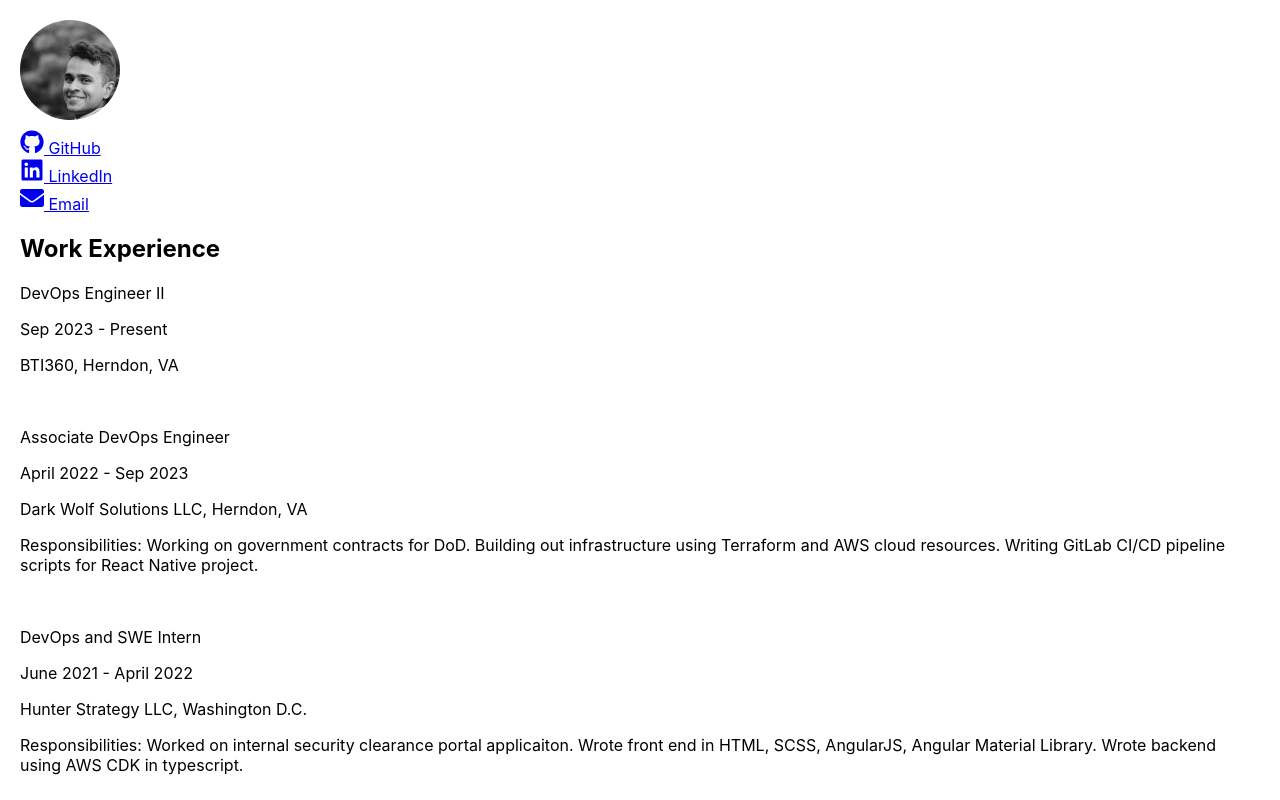
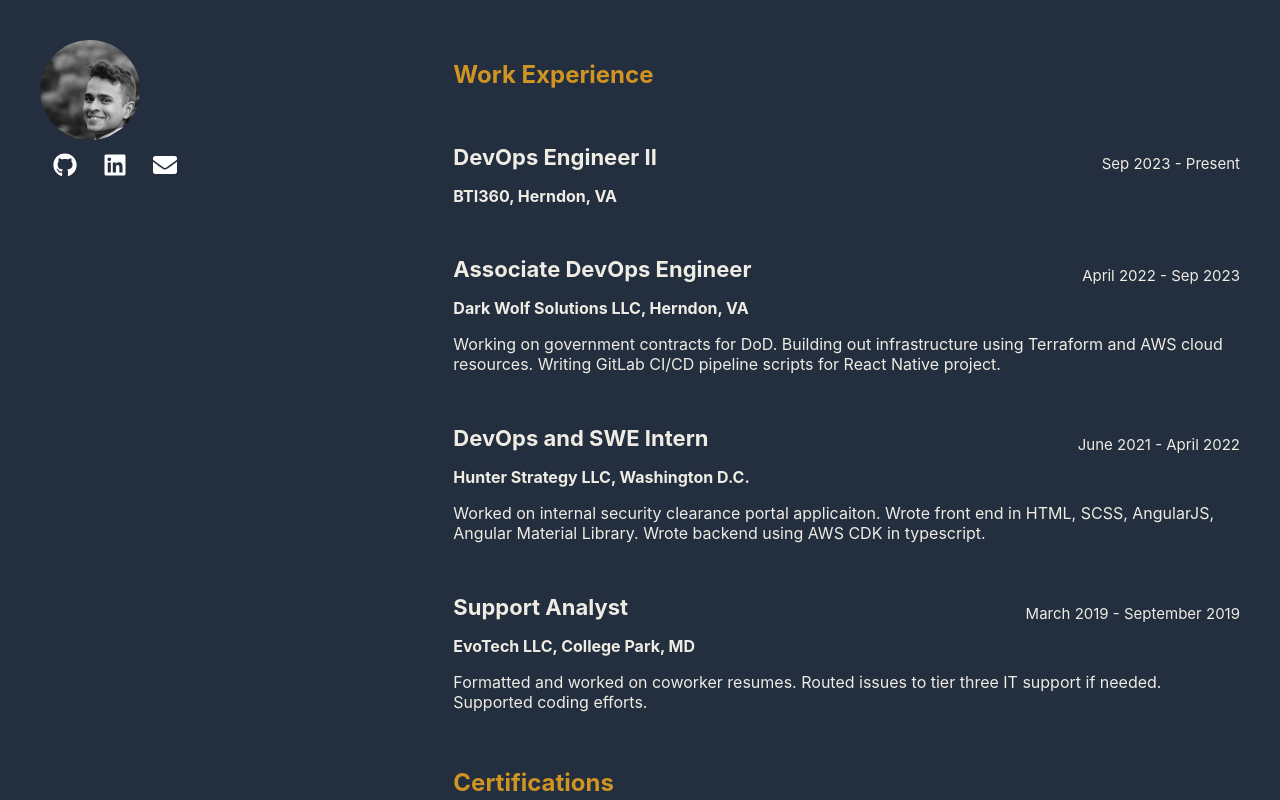
Before and after one commit to calebvarghese/resume, a React (Create React App) app in the folder frontend/: page / in a window 1280 px wide. Shown: the top 800 px of the page. Built offline with nearby package versions, Linux system fonts and the light colour scheme.

Commit message:
get working prototype

```diff
--- a/frontend/src/homepage.js
+++ b/frontend/src/homepage.js
@@ -3,67 +3,74 @@ import { FaGithub, FaLinkedin, FaEnvelope } from 'react-icons/fa'; // Import spe
 
 function HomePage() {
   return (
-    <div style={{ padding: '20px' }}>
+    <div className='homepage-container'>
       {/* Top left image */}
-      <div style={{ display: 'flex', alignItems: 'center' }}>
+      <div className='profile-section'>
         <img
           src="/ProPic.jpeg"
           alt="Profile"
           style={{ width: '100px', borderRadius: '50%' }}
         />
+
+        {/* Social media icons
+        style={{ marginTop: '10px', display: 'flex', flexDirection: 'row', padding: '10px' }}
+        */}
+        <div className='social-wrapper'>
+            <a href="https://github.com/calebvarghese" class="icon github">
+            <FaGithub size={24} />
+            </a>
+
+            <a href="https://www.linkedin.com/in/caleb-varghese/" class="icon linkedin">
+            <FaLinkedin size={24} />
+            </a>
+            <a href="mailto:rougher-earners-02@icloud.com" class="icon email">
+            <FaEnvelope size={24} />
+            </a>
+        </div>
       </div>
 
-      {/* Social media icons */}
-      <div style={{ marginTop: '10px', display: 'flex', flexDirection: 'column' }}>
-        <a href="https://github.com/calebvarghese" target="_blank" rel="noopener noreferrer">
-          <FaGithub size={24} /> GitHub
-        </a>
-        <a href="https://www.linkedin.com/in/caleb-varghese/" target="_blank" rel="noopener noreferrer">
-          <FaLinkedin size={24} /> LinkedIn
-        </a>
-        <a href="mailto:rougher-earners-02@icloud.com">
-          <FaEnvelope size={24} /> Email
-        </a>
+
+
+      {/* Work Experience Section */}
+      <div className='main-content'>
+
+        <h2 className='header'>Work Experience</h2>
+
+        <div>
+            <span class="jobTime">DevOps Engineer II<b>Sep 2023 - Present</b></span>
+            <p><b>BTI360, Herndon, VA</b></p>
         </div>
 
-      {/* Work Experience Section */}
-      <div style={{ marginTop: '20px' }}>
+        <div>
+            <span class="jobTime">Associate DevOps Engineer<b>April 2022 - Sep 2023</b></span>
+            <p><b>Dark Wolf Solutions LLC, Herndon, VA</b></p>
+            <p>Working on government contracts for DoD. Building out infrastructure using Terraform and AWS cloud resources. Writing GitLab CI/CD pipeline scripts for React Native project.</p>
+        </div>
 
-        <h2>Work Experience</h2>
+        <div>
+            <span class="jobTime">DevOps and SWE Intern<b>June 2021 - April 2022</b></span>
+            <p><b>Hunter Strategy LLC, Washington D.C.</b></p>
+            <p>Worked on internal security clearance portal applicaiton. Wrote front end in HTML, SCSS, AngularJS, Angular Material Library. Wrote backend using AWS CDK in typescript.</p>
+        </div>
 
-        <p>DevOps Engineer II</p>
-        <p>Sep 2023 - Present</p>
-        <p>BTI360, Herndon, VA</p>
-        <br></br>
-
-        <p>Associate DevOps Engineer</p>
-        <p>April 2022 - Sep 2023</p>
-        <p>Dark Wolf Solutions LLC, Herndon, VA</p>
-        <p>Responsibilities: Working on government contracts for DoD. Building out infrastructure using Terraform and AWS cloud resources. Writing GitLab CI/CD pipeline scripts for React Native project.</p>
-        <br></br>
-
-        <p>DevOps and SWE Intern</p>
-        <p>June 2021 - April 2022</p>
-        <p>Hunter Strategy LLC, Washington D.C.</p>
-        <p>Responsibilities: Worked on internal security clearance portal applicaiton. Wrote front end in HTML, SCSS, AngularJS, Angular Material Library. Wrote backend using AWS CDK in typescript.</p>
-        <br></br>
-
-        <p>Support Analyst</p>
-        <p>March 2019-September 2019</p>
-        <p>EvoTech LLC, College Park, MD</p>
-        <p>Responsibilities: Formatted and worked on coworker resumes. Routed issues to tier three IT support if needed. Supported coding efforts.</p>
-
+        <div>
+            <span class="jobTime">Support Analyst<b>March 2019 - September 2019</b></span>
+            <p><b>EvoTech LLC, College Park, MD</b></p>
+            <p>Formatted and worked on coworker resumes. Routed issues to tier three IT support if needed. Supported coding efforts.</p>
         </div>
 
         {/* Certifications Section */}
-      <div style={{ marginTop: '20px' }}>
-        <h2>Certifications</h2>
+        <div>
+            <h2 className='header'>Certifications</h2>
             <p>AWS Certified Cloud Practioner (June 2021)</p>
             <p>Hashicorp Terraform Certification (June 2022)</p>
             <p>CompTIA Security Plus CE (Feb 2023)</p>
             <p>AWS Certified Solutions Architect - Associate (Feb 2024)</p>
         </div>
       </div>
+
+
+    </div>
   );
 }
 
--- a/frontend/src/index.css
+++ b/frontend/src/index.css
@@ -5,9 +5,116 @@ body {
     sans-serif;
   -webkit-font-smoothing: antialiased;
   -moz-osx-font-smoothing: grayscale;
+  color: #EEECE3;
+  background-color: #232E3F;
+  padding: 20px;
 }
 
-code {
+/* code {
   font-family: source-code-pro, Menlo, Monaco, Consolas, 'Courier New',
     monospace;
+} */
+
+.header {
+  color: #CF9421; /* Your desired hex code */
 }
+
+/* Style for the whole homepage container */
+.homepage-container {
+  display: flex;
+  flex-direction: column; /* Default to vertical layout (for mobile) */
+  padding: 20px;
+}
+
+/* Style for the top-left image */
+.profile-image {
+  width: 100px;
+  border-radius: 50%;
+  margin-bottom: 10px; /* Ensures space between the image and social icons */
+}
+
+/* Style for social media icons */
+.social-wrapper {
+  display: flex;
+  text-align: center;
+  padding-top: '10px';
+  display: 'flex';
+  flex-direction: 'row';
+  padding: '10px'
+}
+
+.social-wrapper .icon{
+  background-color: #ffffff00; /* transparent, dont change */
+  border-radius: 50%;
+  width: 50px;
+  height: 50px;
+  line-height: 50px;
+  font-size: 23px;
+  display: inline-block;
+  cursor: pointer;
+  color: white;
+  text-decoration: none;
+}
+
+.social-wrapper .github:hover {
+  background-color: #333333;
+  color: var(--socialHover);
+}
+
+/* Section for work experience and certifications */
+.main-content {
+  display: flex;
+  flex-direction: column;
+  gap: 20px; /* Spacing between sections */
+}
+
+.social-wrapper .github:hover {
+  background-color: #333333;
+  color: var(--socialHover);
+}
+
+.social-wrapper .email:hover {
+  background-color: #de463b;
+  color: var(--socialHover);
+}
+
+.social-wrapper .linkedin:hover {
+  background-color: #0A66C2;
+  color: var(--socialHover);
+}
+
+.jobTime {
+  font-size: 22px;
+  font-weight: bold;
+  display: block;
+  margin-block-start: 0.67em;
+}
+span b {
+  font-size: 15px;
+  font-weight: normal;
+  float:right;
+  position:relative;
+  top: 10px;
+}
+
+/* Layout adjustments for desktop screens */
+@media (min-width: 768px) {
+  .homepage-container {
+    flex-direction: row; /* Switch to horizontal layout */
+    justify-content: flex-start; /* Align content to the left */
+    align-items: flex-start; /* Align vertically at the top */
+  }
+
+  .profile-section {
+    flex: 1; /* Occupy one part of the horizontal layout */
+  }
+
+  .main-content {
+    flex: 2; /* Occupy two parts of the horizontal layout */
+    margin-left: 20px; /* Space between sections */
+  }
+
+  .social-icons {
+    margin-top: 10px; /* Space between image and icons */
+  }
+}
```
Lines whose indentation alone changed are shown as unchanged.
